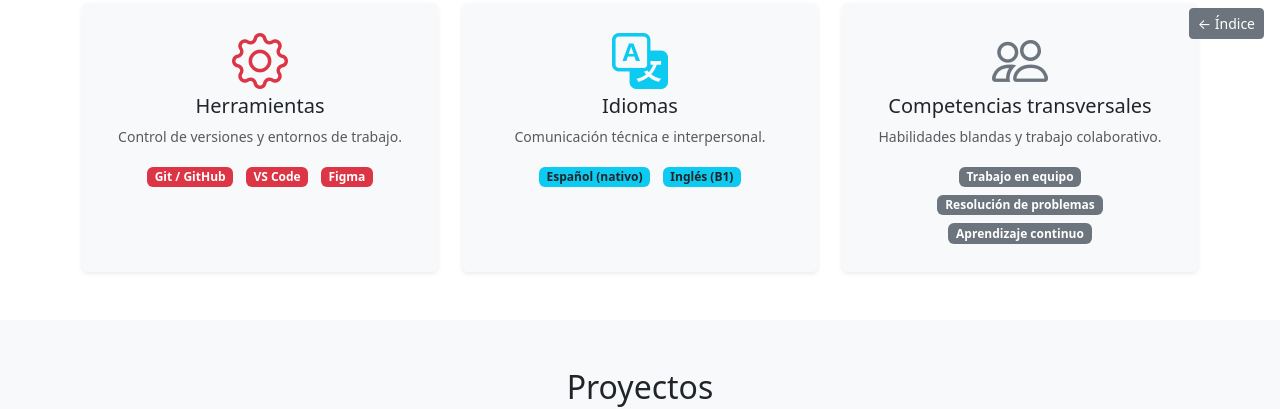
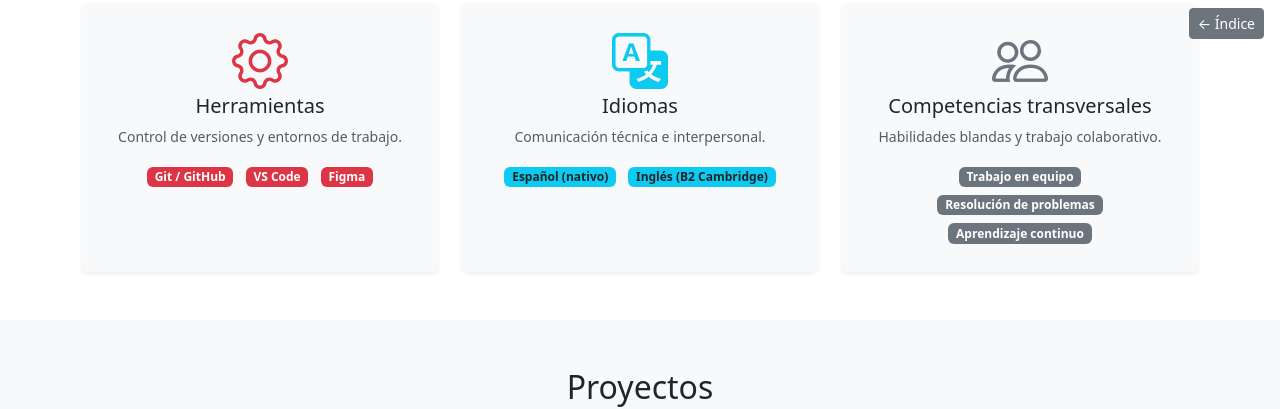
Before and after one commit to joaquingual2007-dot/joaquingual2007-dot-ejercicios-bootstrap-1, a plain HTML site: page bootstrap-intro/ej09-portfolio/index.html in a window 1280 px wide. Shown: the part 745-1154 px from the top of the page. Drawn offline with nearby package versions, Linux system fonts and the light colour scheme.

Commit message:
Actualizar nivel de ingles a B2 Cambridge

```diff
--- a/bootstrap-intro/ej09-portfolio/index.html
+++ b/bootstrap-intro/ej09-portfolio/index.html
@@ -157,7 +157,7 @@
                 <p class="card-text text-body-secondary small">Comunicación técnica e interpersonal.</p>
                 <div>
                   <span class="badge text-bg-info text-dark m-1">Español (nativo)</span>
-                  <span class="badge text-bg-info text-dark m-1">Inglés (B1)</span>
+                  <span class="badge text-bg-info text-dark m-1">Inglés (B2 Cambridge)</span>
                 </div>
               </div>
             </div>
```
